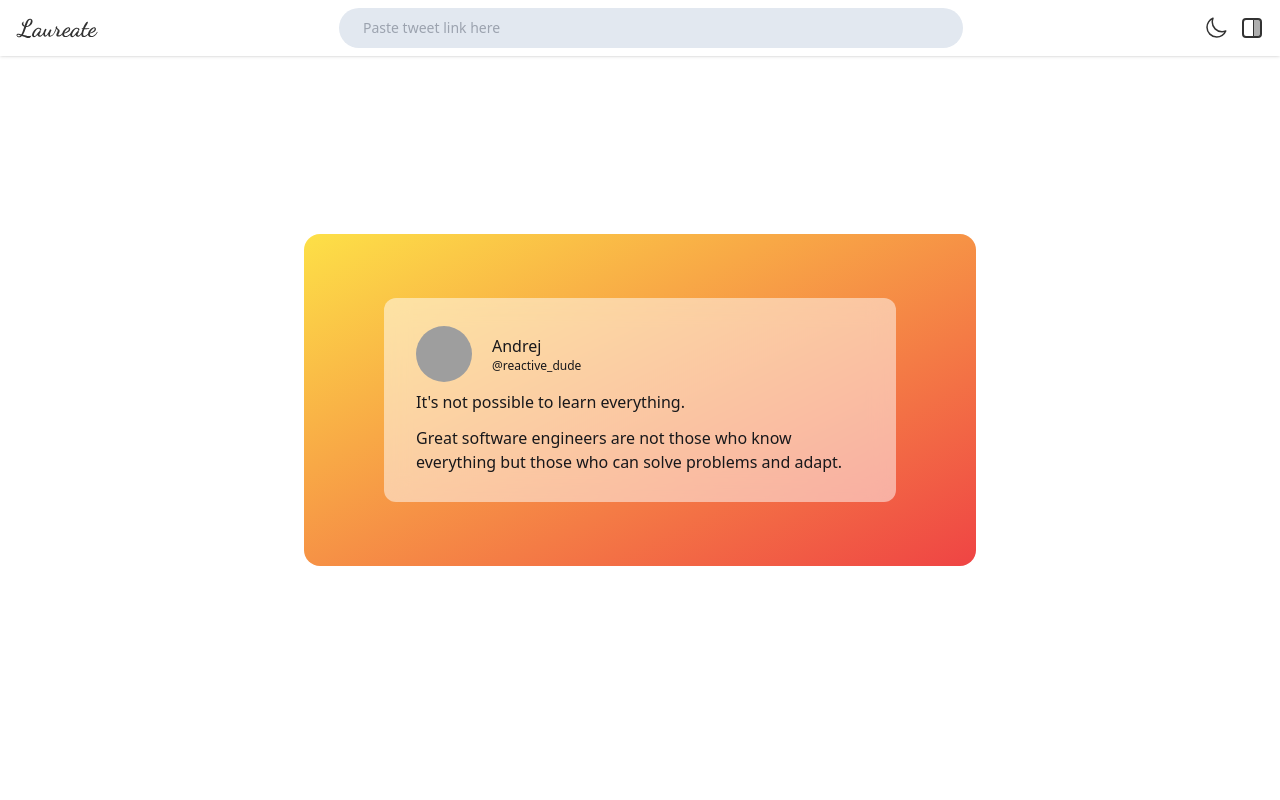
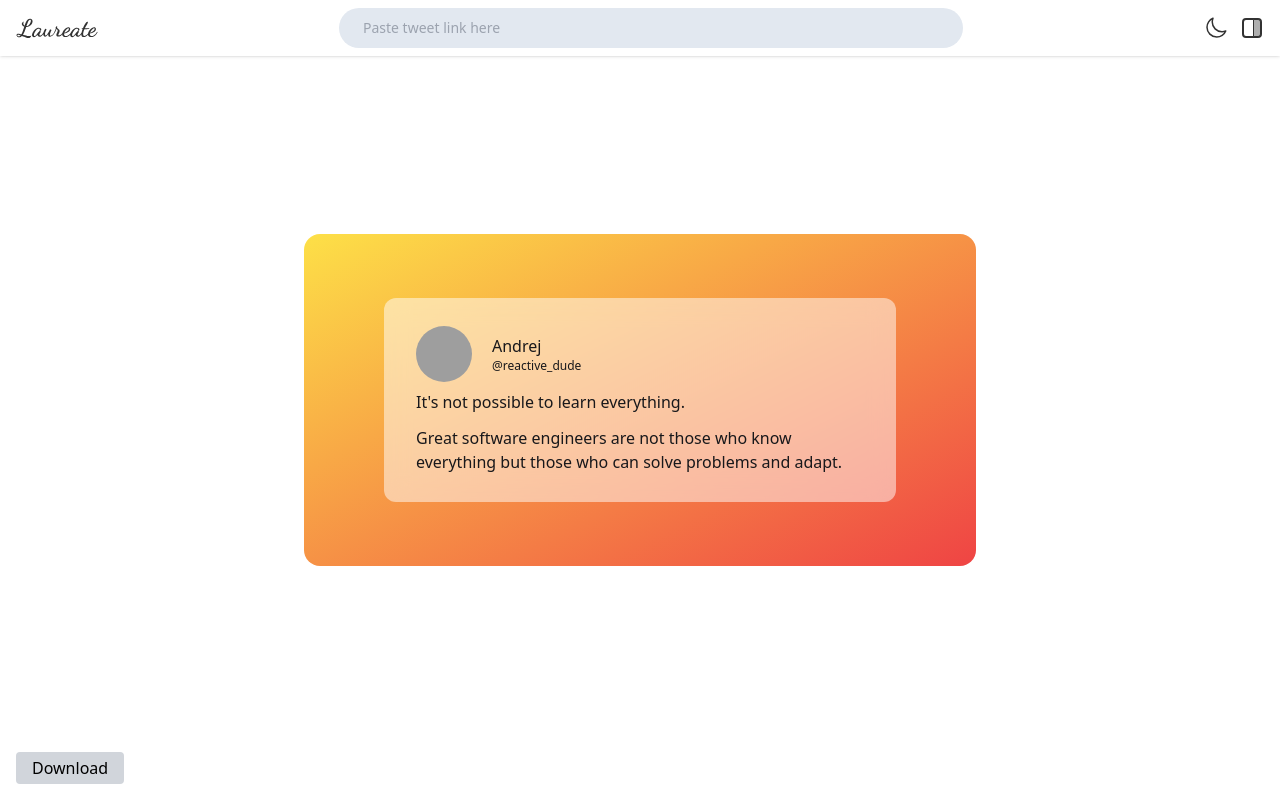
Before and after one commit to subhoghoshX/laureate, a Next.js app: page / in a window 1280 px wide. Built offline with nearby package versions, Linux system fonts and the light colour scheme; grey boxes are pictures that could not be loaded; what prettier-plugin-tailwindcss would draw is missing.

Commit message:
feat: download functionality

```diff
--- a/components/TweetCard.tsx
+++ b/components/TweetCard.tsx
@@ -1,6 +1,9 @@
-export default function TweetCard() {
+export default function TweetCard({ rootRef }) {
   return (
-    <div className="max-w-2xl rounded-2xl bg-gradient-to-br from-yellow-300 to-red-500 py-16 px-20">
+    <div
+      ref={rootRef}
+      className="max-w-2xl rounded-2xl bg-gradient-to-br from-yellow-300 to-red-500 py-16 px-20"
+    >
       <div className="rounded-xl bg-white/50 px-8 py-7 backdrop-blur-md">
         <div className="flex items-center gap-x-5">
           <img
--- a/package.json
+++ b/package.json
@@ -9,6 +9,7 @@
     "lint": "next lint"
   },
   "dependencies": {
+    "html2canvas": "^1.4.1",
     "next": "12.3.1",
     "react": "18.2.0",
     "react-dom": "18.2.0"
--- a/pages/index.tsx
+++ b/pages/index.tsx
@@ -1,11 +1,24 @@
 import Head from "next/head";
-import { useState } from "react";
+import { useRef, useState } from "react";
 import Header from "../components/Header";
 import SidePanel from "../components/SidePanel";
 import TweetCard from "../components/TweetCard";
+import html2canvas from "html2canvas";
 
 export default function Home() {
   const [isPanelOpen, setIsPanelOpen] = useState(false);
+  const rootRef = useRef();
+
+  async function exportPNG() {
+    const canvas = await html2canvas(rootRef.current, {
+      allowTaint: true,
+      useCORS: true,
+    });
+    const img = canvas
+      .toDataURL("image/png", 1.0)
+      .replace("image/png", "image/octet-stream");
+    window.location.href = img;
+  }
 
   return (
     <div>
@@ -20,7 +33,12 @@ export default function Home() {
           <SidePanel isPanelOpen={isPanelOpen} />
         </div>
         <div className="absolute inset-0 flex items-center justify-center">
-          <TweetCard />
+          <TweetCard rootRef={rootRef} />
+        </div>
+        <div className="absolute bottom-4 left-4 z-20">
+          <button className="rounded bg-gray-300 px-4 py-1" onClick={exportPNG}>
+            Download
+          </button>
         </div>
       </div>
     </div>
```
Also changed, not shown: 1 other file (tests, documents, lock files or other folders).
